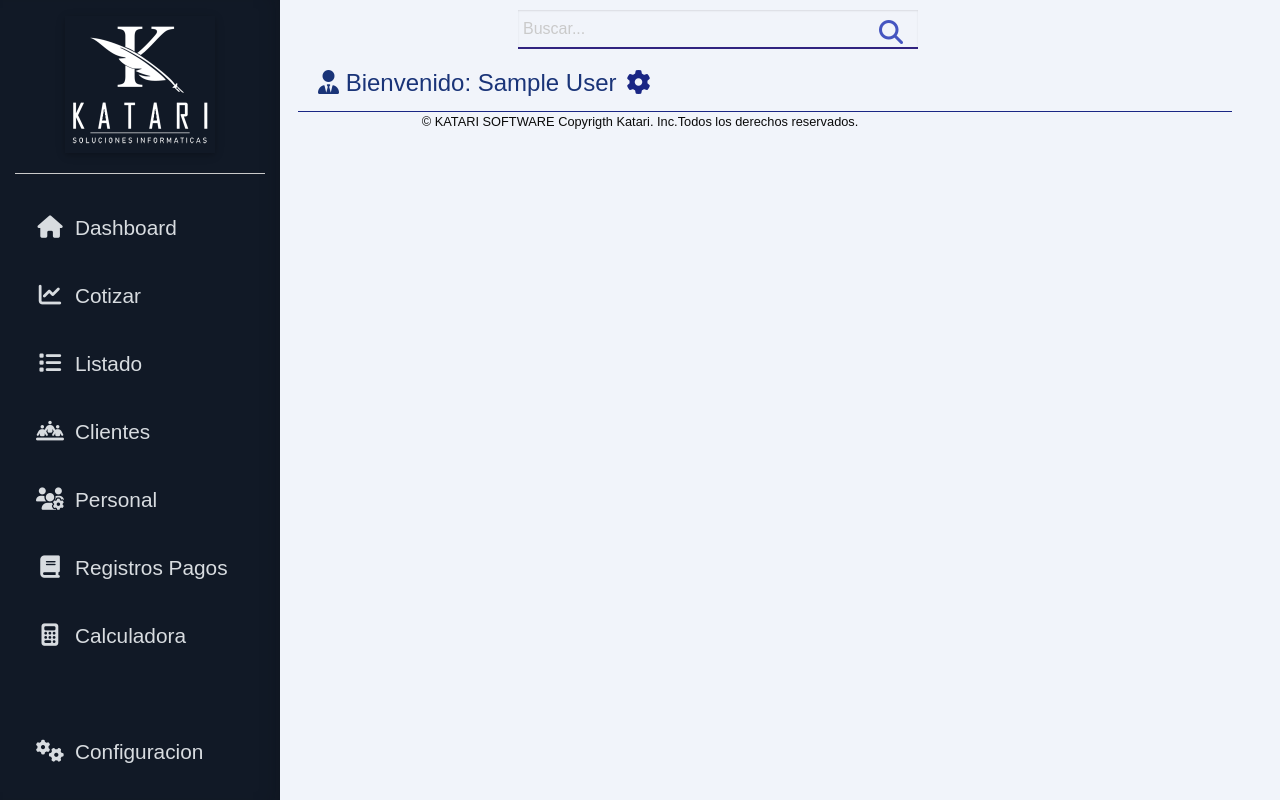
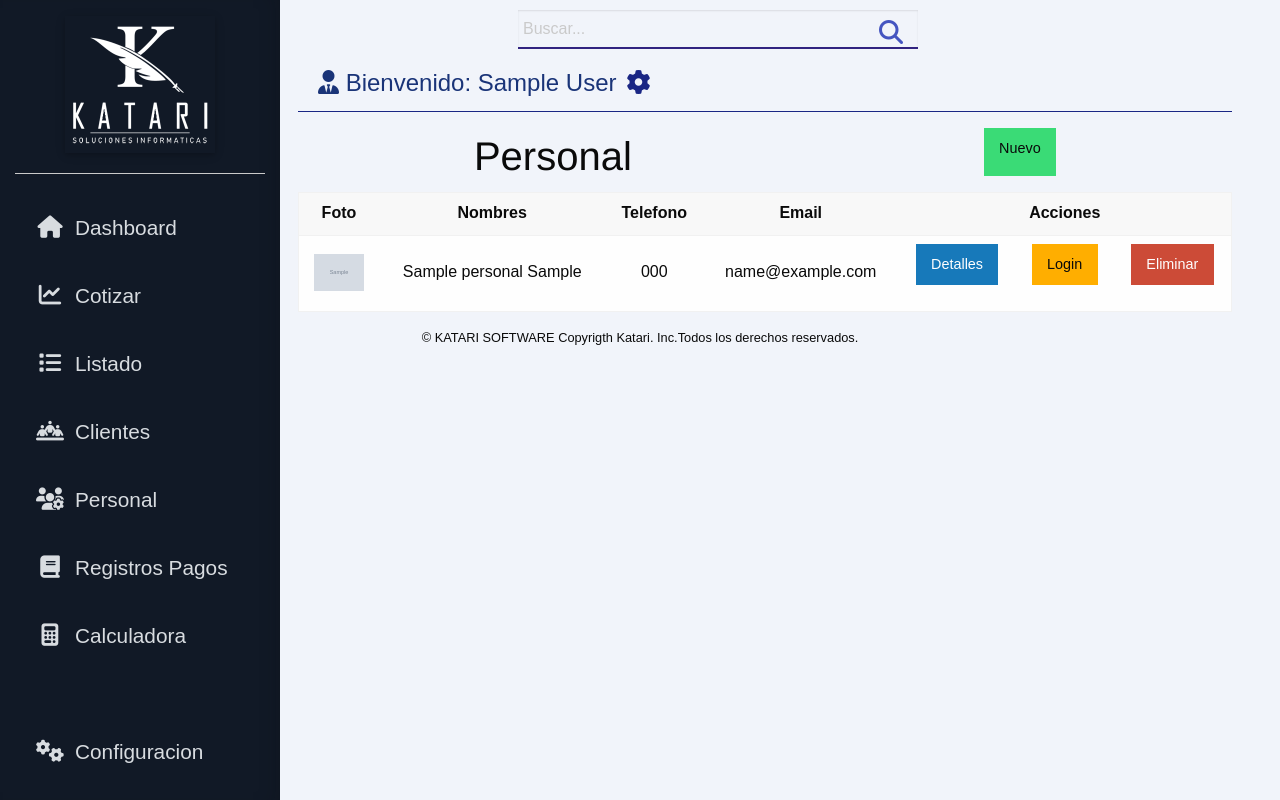
Before and after one commit to ZETA-Z02/katariPrice, a PHP site: page /katariPrice/personal in a window 1280 px wide. Run offline with PHP 8.4, Linux system fonts and the light colour scheme; the visitor is signed in with stand-in values (Sample User, id 1); tables that the repository leaves empty or names only in its code hold one stand-in row (values such as "Sample post"); grey boxes marked "Sample" are stand-in pictures; some libraries are stand-ins or nearby versions.

Commit message:
VISTA PERSONAL TERMINADO
Falta Validacion de datos y modales de confirmacion
Funciona correctamente
PROBAR TODO EL SISTEMA

```diff
--- a/controller/personal.php
+++ b/controller/personal.php
@@ -12,4 +12,103 @@ class Personal extends Controller
 	{
 		$this->view->Render('personal/index');
 	}
+	function detalles($nparam = null)
+	{
+		$id = $nparam[0];
+		$this->view->data = $this->model->GetPersonalId($id);
+		$this->view->Render('personal/detalles');
+	}
+	function login($nparam=null)
+	{	$id = $nparam[0];
+		$this->view->data = $this->model->GetLoginId($id);
+		$this->view->Render('personal/login');
+	}
+	function nuevo()
+	{
+		$this->view->Render('personal/nuevo');
+	}
+	public function getPersonal(){
+		$data = $this->model->GetPersonal();
+		$json = array();
+		while ($row = mysqli_fetch_assoc($data)) {
+			$json[] = array(
+				"idpersonal" => $row['idpersonal'],
+				"foto" => $row['foto'],
+				"nombres" => $row['nombre']." ".$row['apellidos'],
+				"telefono" => $row['telefono'],
+				"email" => $row['email'],
+			);
+		}
+		echo json_encode($json);
+	}
+	public function create(){
+		$nombre = $_POST['nombre'];
+		$apellidos = $_POST['apellidos'];
+		$dni = $_POST['dni'];
+		$sexo = $_POST['sexo'];
+		$telefono = $_POST['telefono'];
+		$email = $_POST['email'];
+		$fecha = $_POST['fechaNac'];
+		$foto = $_FILES['foto'];
+		$res = $this->Foto($foto,$nombre,$dni);
+		if($res==false){
+			$foto = "sin foto";
+		}
+		if($this->model->Create($nombre,$apellidos,$dni,$sexo,$telefono,$fecha,$email,$res)){
+			echo $this->model->conn->conn->insert_id;
+		}else{
+			echo "ERROR AL INSERTAR";
+		}
+
+	}
+	public function createLogin(){
+		$idpersonal = $_POST['idpersonal'];
+		$usuario = $_POST['usuario'];
+		$password = $_POST['password'];
+		$estado = "1";
+		if($this->model->CreateLogin($idpersonal,$usuario,$password,$estado)){
+			echo "EXITO LOGIN";
+		}else{
+			echo "ERROR AL INSERTAR";
+		}
+
+	}
+	public function updateLogin(){
+		$idpersonal = $_POST['idpersonal'];
+		$usuario = $_POST['usuario'];
+		$password = $_POST['password'];
+		$estado = $_POST['estado'];
+		if($this->model->UpdateLogin($idpersonal,$usuario,$password,$estado)){
+			echo "EXITO LOGIN";
+		}else{
+			echo "ERROR AL INSERTAR";
+		}
+	}
+	public function updatePersonal(){
+		$idpersonal = $_POST['idpersonal'];
+		$nombre = $_POST['nombre'];
+		$apellidos = $_POST['apellidos'];
+		$dni = $_POST['dni'];
+		$telefono = $_POST['telefono'];
+		$email = $_POST['email'];
+		$foto = $_FILES['foto'];
+		$fecha = date("Y-m-d");
+		$res = $this->Foto($foto,$nombre,$dni);
+		if($res==false){
+			$res = $_POST['fotoActual'];
+		}
+		if($this->model->UpdatePersonal($idpersonal,$nombre,$apellidos,$dni,$telefono,$email,$res,$fecha)){
+			echo "EXITO AL ACTUALIZAR";
+		}else{
+			echo "ERROR AL ACTUALIZAR";
+		}
+	}
+	public function delete(){
+		$id = $_POST['id'];
+		if($this->model->Delete($id) && $this->model->DeleteLogin($id)){
+			echo "EXITO AL ELIMINAR";
+		}else{
+			echo "ERROR AL ELIMINAR";
+		}
+	}
 }
--- a/libs/controller.php
+++ b/libs/controller.php
@@ -65,4 +65,43 @@ class Controller
           }
       }
   }
+  function Foto($file, $nombre, $identificador)
+  {
+      $temporal = $file['tmp_name'];
+      $rutaCarpeta = "dumps/img/" . $nombre . $identificador;
+      $fileExistente = file_exists($rutaCarpeta);
+      //TAMAÑO Y TIPOS DE ARCHIVOS
+      $tamanoMaximo = 4 * 1024 * 1024;
+      $archivosPermitidos = ['jpg','jpeg','png','xls','xlsx','ods','doc','docx', 'odt', 'pdf'];
+      $extensionArchivo = strtolower(pathinfo($file['name'], PATHINFO_EXTENSION));
+      $resultadoExtension = in_array($extensionArchivo, $archivosPermitidos);
+
+      if ($fileExistente) {
+          $rutaFile = $rutaCarpeta . "/" . $file['name'];
+          $fileSubido = move_uploaded_file($temporal, $rutaFile);
+          if ($fileSubido) {
+              $rutaCompleto = constant('URL') . $rutaFile;
+              return $rutaCompleto;
+          } else {
+              return false;
+          }
+      } else {
+          if (!empty($file) && $file['error'] == 0 && $resultadoExtension && $tamanoMaximo >= $file['size']) {
+              $result = mkdir($nombre . $identificador, 0777);
+              $resultRename = rename($nombre . $identificador, "dumps/img/". $nombre.$identificador);
+              $rutaFile = $rutaCarpeta . "/" . $file['name'];
+              $fileSubido = move_uploaded_file($temporal, $rutaFile);
+              if ($result && $resultRename && $fileSubido) {
+                  $rutaCompleto = constant('URL') . $rutaFile;
+                  //Devuelve la ruta completa para la base de datos
+                  return $rutaCompleto;
+              } else {
+                  return false;
+              }
+          } else {
+              //echo var_dump($file).'Error en subir el archivo Foto';
+              return false;
+          }
+      }
+  }
 }
--- a/libs/view.php
+++ b/libs/view.php
@@ -4,6 +4,7 @@ class View
 {
   public $mensaje;
   public $data;
+  public $html;
 
   function __construct()
   {
--- a/models/personalmodel.php
+++ b/models/personalmodel.php
@@ -1,11 +1,64 @@
 <?php
-class PersonalModel extends Model{
+class PersonalModel extends Model
+{
 
     function __construct()
     {
         parent::__construct();
     }
-
+    public function GetPersonal()
+    {
+        $sql = "SELECT * FROM personal";
+        $data = $this->conn->ConsultaCon($sql);
+        return $data;
+    }
+    public function GetPersonalId($id)
+    {
+        $sql = "SELECT * FROM personal WHERE idpersonal = '$id'";
+        $data = $this->conn->ConsultaArray($sql);
+        return $data;
+    }
+    public function GetLoginId($id)
+    {
+        $sql = "SELECT * FROM login WHERE idpersonal = '$id'";
+        $data = $this->conn->ConsultaArray($sql);
+        return $data;
+    }
+    public function Create($nombre, $apellidos, $dni, $sexo, $telefono, $fechaNac, $email, $foto)
+    {
+        $sql = "INSERT INTO `katari`.`personal` (`nombre`, `apellidos`, `dni`, `sexo`, `telefono`, `fechaNac`, `email`, `foto`) VALUES ('$nombre', '$apellidos', '$dni', '$sexo', '$telefono', '$fechaNac', '$email', '$foto');";
+        $res = $this->conn->ConsultaSin($sql);
+        return $res;
+    }
+    public function CreateLogin($idpersonal, $usuario, $password, $estado)
+    {
+        $sql = "INSERT INTO `katari`.`login` (`idpersonal`, `usuario`, `password`, `estado`) VALUES ('$idpersonal', '$usuario', '$password', '$estado');";
+        $res = $this->conn->ConsultaSin($sql);
+        return $res;
+    }
+    public function UpdatePersonal($idpersonal, $nombre, $apellidos, $dni, $telefono, $email, $foto, $fecha)
+    {
+        $sql = "UPDATE `katari`.`personal` SET `nombre` = '$nombre', `apellidos` = '$apellidos', `dni` = '$dni', `telefono` = '$telefono', `email` = '$email', `foto` = '$foto', `feUpdate` = '$fecha' WHERE (`idpersonal` = '$idpersonal');";
+        $res = $this->conn->ConsultaSin($sql);
+        return $res;
+    }
+    public function UpdateLogin($idpersonal, $usuario, $password, $estado)
+    {
+        $sql = "UPDATE `katari`.`login` SET `usuario` = '$usuario', `password` = '$password', `estado` = '$estado' WHERE `idpersonal` = '$idpersonal';";
+        $res = $this->conn->ConsultaSin($sql);
+        return $res;
+    }
+    public function Delete($id)
+    {
+        $sql = "DELETE FROM `katari`.`personal` WHERE (`idpersonal` = '$id');";
+        $res = $this->conn->ConsultaSin($sql);
+        return $res;
+    }
+    public function DeleteLogin($id){
+        $sql = "DELETE FROM `katari`.`login` WHERE (`idpersonal` = '$id');";
+        $res = $this->conn->ConsultaSin($sql);
+        return $res;
+    }
 
 }
 
--- /dev/null
+++ b/public/css/personal.css
@@ -0,0 +1,5 @@
+.modal-login{
+    position: fixed;
+    width: 70%;
+    top: 10%;
+}
--- /dev/null
+++ b/public/js/personal.js
@@ -0,0 +1,140 @@
+$(document).ready(function () {
+  $("#modal-login").hide();
+  tablaPersonal();
+  postPersonal();
+  postLogin();
+  updateLogin();
+  updatePersonal();
+  eliminar();
+});
+
+function tablaPersonal() {
+  $.ajax({
+    type: "GET",
+    url: `http://localhost/katariPrice/personal/getPersonal`,
+    success: function (response) {
+      let data = JSON.parse(response);
+      let html = "";
+      data.forEach((element) => {
+        html += `
+            <tr id="${element.idpersonal}">
+                <td><img src="${element.foto}" alt="${element.nombres}" width="50px"></td>
+                <td>${element.nombres}</td>
+                <td>${element.telefono}</td>
+                <td>${element.email}</td>
+                <td><a class="button" href="http://localhost/katariPrice/personal/detalles/${element.idpersonal}">Detalles</a></td>
+                <td><a class="button warning" href="http://localhost/katariPrice/personal/login/${element.idpersonal}">Login</a></td>
+                <td><button class="button alert" id="eliminar">Eliminar</button></td>
+            </tr>`;
+      });
+      $("#personal-data").html(html);
+    },
+    error: function (error) {
+      console.log("error:" + error);
+    },
+  });
+}
+// CREAR NUEVO PERSONAL=?>> VISTA-> PERSONAL/NUEVO
+function postPersonal() {
+  $("#personalForm").on("submit", function (event) {
+    event.preventDefault();
+    var formData = new FormData(this);
+    $.ajax({
+      url: $(this).attr("action"),
+      type: "POST",
+      data: formData,
+      processData: false,
+      contentType: false,
+      success: function (response) {
+        $("#modal-login").show();
+        $("#idpersonal-nuevo").val(response);
+      },
+      error: function (error) {
+        console.error("Error:", error);
+        // Aquí puedes manejar los errores
+        alert("Hubo un error al enviar el formulario.");
+      },
+    });
+  });
+}
+
+function postLogin() {
+  $("#loginForm").on("submit", function (event) {
+    event.preventDefault();
+    var formData = new FormData(this);
+    $.ajax({
+      url: $(this).attr("action"),
+      type: "POST",
+      data: formData,
+      processData: false,
+      contentType: false,
+      success: function (response) {
+        $("#modal-login").hide();
+      },
+      error: function (error) {
+        console.error("Error:", error);
+        // Aquí puedes manejar los errores
+        alert("Hubo un error al enviar el formulario Login.");
+      },
+    });
+  });
+}
+
+function updateLogin() {
+  $("#login-update").on("submit", function (event) {
+    event.preventDefault();
+    var formData = new FormData(this);
+    $.ajax({
+      url: $(this).attr("action"),
+      type: "POST",
+      data: formData,
+      processData: false,
+      contentType: false,
+      success: function (response) {
+        console.log("actualizado correctamente");
+        alert("Login actualizado correctamente");
+      },
+      error: function (error) {
+        console.error("Error:", error);
+        alert("Hubo un error al enviar el formulario Login.");
+      },
+    });
+  });
+}
+function updatePersonal() {
+  $("#update-personal").on("submit", function (event) {
+    event.preventDefault();
+    var formData = new FormData(this);
+    $.ajax({
+      url: $(this).attr("action"),
+      type: "POST",
+      data: formData,
+      processData: false,
+      contentType: false,
+      success: function (response) {
+        console.log("actualizado correctamente");
+        alert("Personal actualizado correctamente");
+      },
+      error: function (error) {
+        console.error("Error:", error);
+        alert("Hubo un error al enviar el formulario Personal.");
+      },
+    });
+  });
+}
+function eliminar(){
+    $(document).on("click", "#eliminar", function() {
+        let id = $(this).parent().parent().attr("id");
+        $.ajax({
+            type: "POST",
+            url: "http://localhost/katariPrice/personal/delete/",
+            data: {id},
+            success: function (response) {
+                alert("Eliminado correctamente");
+                tablaPersonal()
+            },error:function (error){
+                console.log("error:" + error);
+            }
+        });
+    });
+}
--- a/views/cotizacion/index.php
+++ b/views/cotizacion/index.php
@@ -1,6 +1,6 @@
 <?php require ('views/header.php'); ?>
 <link rel="stylesheet" href="<?php echo constant('URL') . 'public/css/cotizacion.css' ?>">
-<div class="grid-container margin-top-1">
+<div class="grid-container full margin-top-1">
 	<!-- BOTONES NATURAL Y JURIDICA-POP UPS -->
 	<div class="grid-x large-up-2 text-center">
 		<div class="cell">
--- a/views/personal/index.php
+++ b/views/personal/index.php
@@ -1,5 +1,33 @@
 <?php require ('views/header.php');?>
-	<div class="grid-container">
-
+<div class="grid-container full margin-top-1">
+	<div class="grid-x align-spaced">
+		<h2>Personal</h2>
+		<a class="button success" href="<?php echo constant('URL') ?>personal/nuevo">Nuevo</a>
 	</div>
+	<div class="grid-x text-center">
+		<table>
+			<thead>
+				<tr>
+					<th class="text-center">Foto</th>
+					<th class="text-center">Nombres</th>
+					<th class="text-center">Telefono</th>
+					<th class="text-center">Email</th>
+					<th class="text-center" colspan="3">Acciones</th>
+				</tr>
+			</thead>
+			<tbody id="personal-data">
+				<tr>
+					<td>foto</td>
+					<td>Juan</td>
+					<td>987654321</td>
+					<td>juan@gmail.com</td>
+					<td>Detalles</td>
+					<td>Login</td>
+					<td>Eliminar</td>
+				</tr>
+			</tbody>
+		</table>
+	</div>
+</div>
+<script src="<?php echo constant('URL')?>public/js/personal.js"></script>
 <?php require ('views/footer.php');?>
```
Also changed, not shown: views/personal/detalles.php (added, +94 -0 lines), views/personal/login.php (added, +39 -0 lines), views/personal/nuevo.php (added, +90 -0 lines), dumps/img/alberto12432421/pxfuel.jpg (added), dumps/img/jersson72535244/photo_2024-03-13_19-49-23.jpg (added), dumps/img/josue12345698/Technology Linux Wallpaper.jpeg (added).
